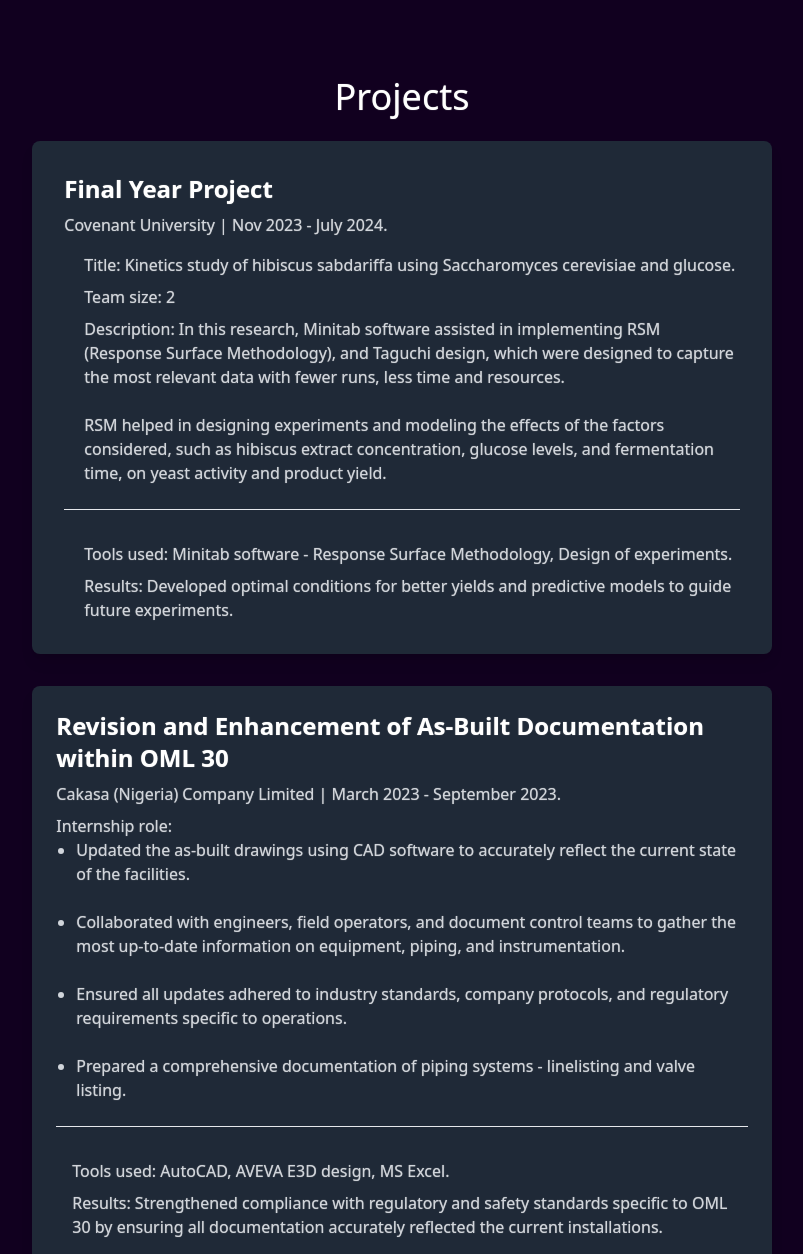
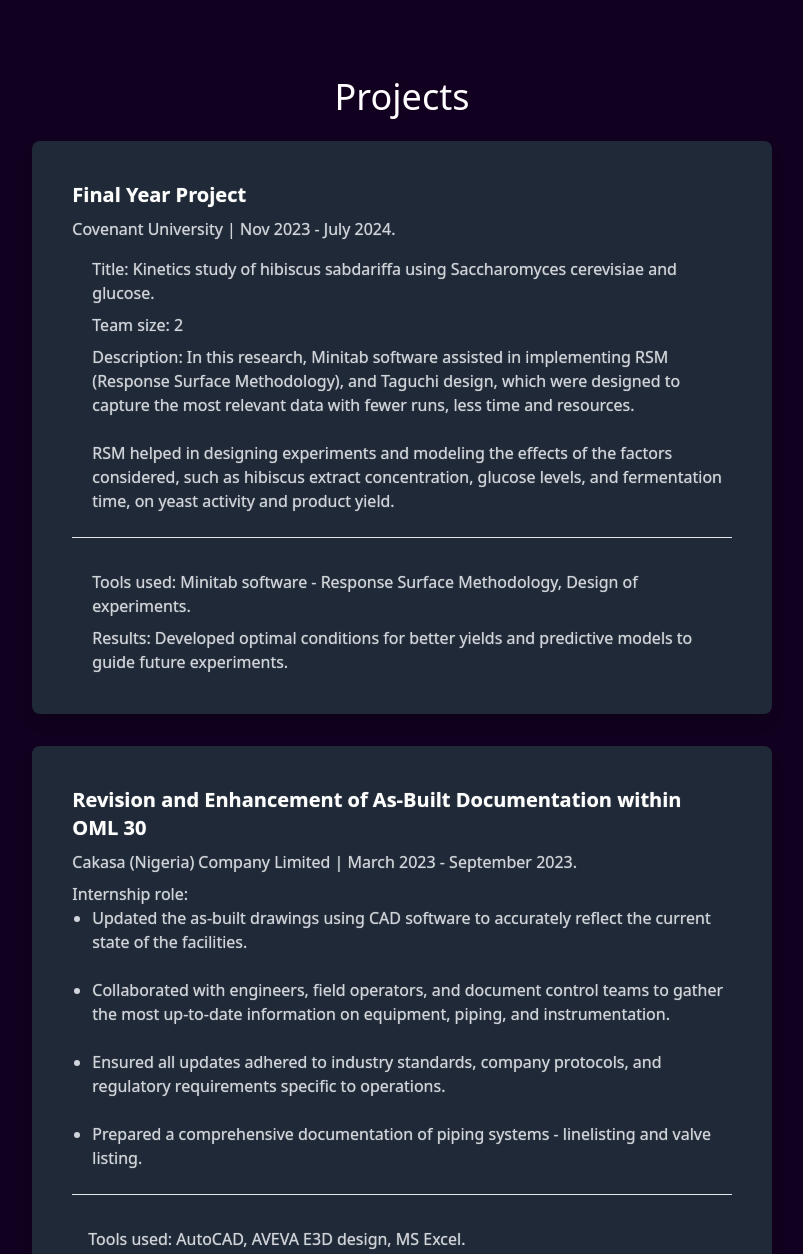
Before and after one commit to olamide-dev-2/Lami-portfolio, a plain HTML site: page index.html in a window 1280 px wide. Shown: the part 2772-4026 px from the top of the page, without its empty margins (238-1041 px from the left). Drawn offline with nearby package versions, Linux system fonts and the light colour scheme; a web font is replaced by a local one.

Commit message:
Update index.html

```diff
--- a/index.html
+++ b/index.html
@@ -121,7 +121,7 @@ bg-gradient-to-r from-[#F0F8FF] to-pink-100 dark:bg-gradient-to-r dark:from-gray
           <br><br>
           I work with data-driven approaches and computational tools to optimize processes, and make data-informed decisions using Aspen technology and Minitab software.
           <br><br>
-          Beyond chemical engineering, I am engaged in front-end development. I enjoy blending aesthetics with functionality to deliver engaging, intuitive user-friendly experiences.
+          Beyond chemical engineering, I am engaged in web design. I enjoy blending aesthetics with functionality to deliver engaging, intuitive user-friendly experiences.
         </p>
 
 
@@ -210,15 +210,15 @@ bg-gradient-to-r from-[#F0F8FF] to-pink-100 dark:bg-gradient-to-r dark:from-gray
 
     <!-- Projects Section -->
     <div id="projects" class="w-full px-[12%] py-10 scroll-mt-20 dark:text-gray-300">
-      <h2 class="text-center text-4xl dark:text-white">Projects</h2>
+      <h2 class="text-center text-4xl dark:text-white text-shadow-custom ">Projects</h2>
       <br>
 
       <section class="space-y-8">
-        <div class="bg-white dark:bg-gray-800 p-8 rounded-lg
+        <div class="bg-white dark:bg-gray-800 p-6 sm:p-22 md:p-10 rounded-lg
         shadow-md hover:bg-[#FCFAFF] hover:-translate-y-2 duration-500
-         hover:border hover:border-gray-500 hover:border-opacity-60
-         dark:shadow-lg w-full sm:max-w-xl md:max-w-5xl mx-auto">
-  <h2 class="text-2xl font-semibold dark:text-white">Final Year Project</h2>
+
+        dark:shadow-lg w-full sm:max-w-xl md:max-w-3xl lg:max-w-5xl mx-auto ">
+  <h2 class="text-xl font-semibold dark:text-white">Final Year Project</h2>
   <p class="mt-2 dark:text-gray-300">Covenant University | Nov 2023 - July 2024.</p>
   <p class="mt-4 dark:text-gray-300 list-disc ml-5">
     Title:
@@ -242,11 +242,11 @@ bg-gradient-to-r from-[#F0F8FF] to-pink-100 dark:bg-gradient-to-r dark:from-gray
   </p>
 </div>
 
-        <div class="bg-white dark:bg-gray-800 p-6 rounded-lg
+        <div class="bg-white dark:bg-gray-800 p-6 sm:p-22 md:p-10 rounded-lg
         shadow-md hover:bg-[#FCFAFF] hover:-translate-y-2 duration-500
-         hover:border hover:border-gray-500 hover:border-opacity-60
-         dark:shadow-lg w-full sm:max-w-xl md:max-w-5xl mx-auto">
-  <h2 class="text-2xl font-semibold dark:text-white">Revision and Enhancement of As-Built Documentation within OML 30</h2>
+
+        dark:shadow-lg w-full sm:max-w-xl md:max-w-3xl lg:max-w-5xl mx-auto">
+  <h2 class="text-xl font-semibold dark:text-white">Revision and Enhancement of As-Built Documentation within OML 30</h2>
   <p class="mt-2 dark:text-gray-300">Cakasa (Nigeria) Company Limited | March 2023 - September 2023.</p>
   <p class="mt-2 dark:text-gray-300">
     Internship role:<br>
@@ -281,7 +281,7 @@ bg-gradient-to-r from-[#F0F8FF] to-pink-100 dark:bg-gradient-to-r dark:from-gray
      <!-----------       CONTACT ME  ---- -   - -->
      <div id="contact" class="w-full px-[12%] py-10 scroll-mt-20 bg-no-repeat bg-[length:90%_auto]
     bg-center bg-gradient-to-r from-[#F8FCFF] via-[rgba(255,255,255,0)] to-pink-50
-    hover:shadow-black hover:-translate-y-1 duration-500 dark:from-[#1a1a1a]  dark:to-[#2c2c2c]">
+    hover:shadow-black hover:-translate-y-2 duration-500 dark:from-[#1a1a1a]  dark:to-[#2c2c2c]">
 
     <h4 class="text-center mb-2 text-lg text-gray-900 text-shadow-custom dark:text-gray-300">Connect with me!</h4>
     <h2 class="text-center text-4xl text-gray-900 text-shadow-custom dark:text-gray-100">Get in touch</h2>
@@ -312,13 +312,10 @@ bg-gradient-to-r from-[#F0F8FF] to-pink-100 dark:bg-gradient-to-r dark:from-gray
 </div>
 
 <div class="mt-20">
-    <div class="text-center sm:flex items-center justify-between border-t
+    <div class="text-center sm:flex items-center justify-center border-t
     border-gray-400 dark:border-gray-600 mx-[10%] mt-12 py-6">
         <p class="text-gray-800 dark:text-gray-400"> &copy;Olamide Soleye. All rights reserved</p>
-        <ul class="flex items-center justify-center gap-10 mt-4 sm:mt-0">
-            <li><a href="https://www.linkedin.com/public-profile/settings?trk=d_flagship3_profile_self_view_public_profile"
-                 class=" dark:text-gray-400
-                 text-blue-600 text-3xl dark:hover:text-white"> <i class="fab fa-linkedin"></i></a></li>
+
 
         </ul>
     </div>
```
